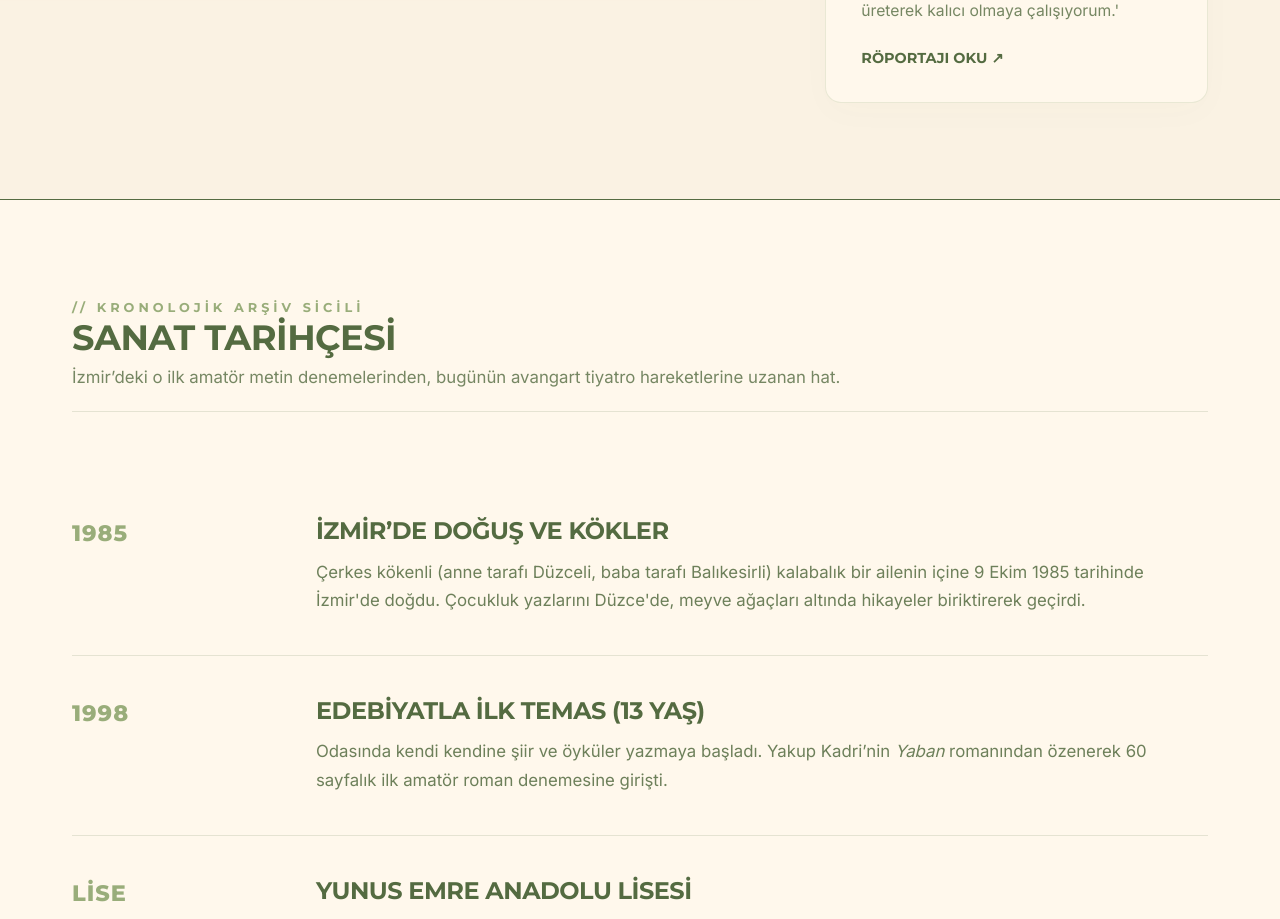
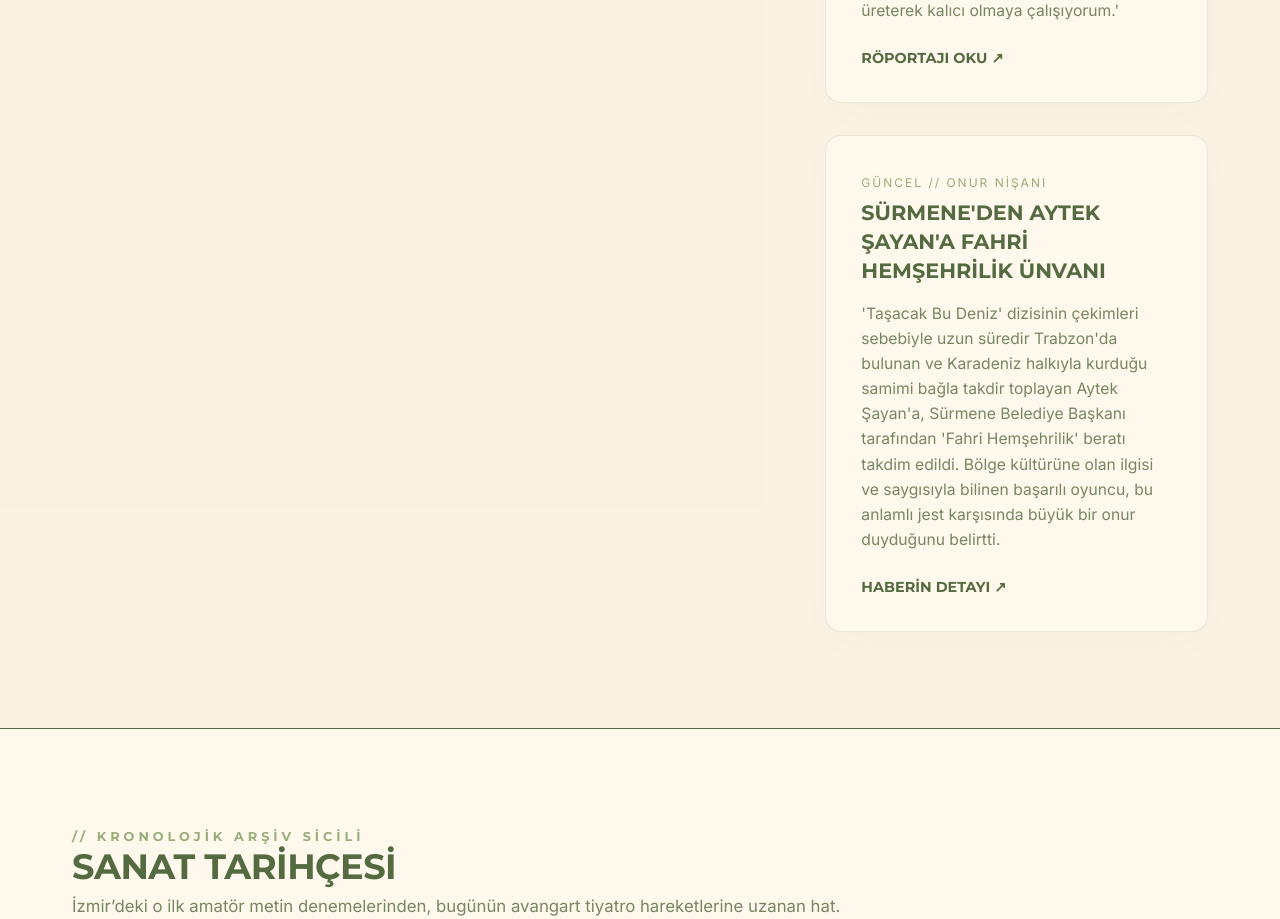
Before and after one commit to ebru1967/oyuncu-fan-projesi, a React (Vite) app: page / in a window 1280 px wide. Shown: the part 2540-3459 px from the top of the page. Built offline with nearby package versions, Linux system fonts and the light colour scheme.

Commit message:
sürmene haberi

```diff
--- a/src/data/newsData.js
+++ b/src/data/newsData.js
@@ -34,5 +34,14 @@ export const activeNews = [
     summary: "Hürriyet'e verdiği son röportajda Şerif karakteri yüzünden sokakta aldığı ilginç tepkileri anlatan başarılı aktör, mesleki duruşunu şu sözlerle özetledi: 'Oyunculuk yolunu çok ciddiye alıyorum ve o ciddiyet bazen beni yoruyor. Tiyatroyla bir şeyler üreterek kalıcı olmaya çalışıyorum.'",
     linkText: "RÖPORTAJI OKU ↗",
     linkUrl: "https://www.hurriyet.com.tr/kelebek/hurriyet-cumartesi/intikam-almakla-hic-ugrasamam-43153248"
+  },
+  {
+    id: 5,
+    regCode: "KAYIT #2026-06E",
+    category: "GÜNCEL // ONUR NİŞANI",
+    title: "Sürmene'den Aytek Şayan'a Fahri Hemşehrilik Ünvanı",
+    summary: "'Taşacak Bu Deniz' dizisinin çekimleri sebebiyle uzun süredir Trabzon'da bulunan ve Karadeniz halkıyla kurduğu samimi bağla takdir toplayan Aytek Şayan'a, Sürmene Belediye Başkanı tarafından 'Fahri Hemşehrilik' beratı takdim edildi. Bölge kültürüne olan ilgisi ve saygısıyla bilinen başarılı oyuncu, bu anlamlı jest karşısında büyük bir onur duyduğunu belirtti.",
+    linkText: "HABERİN DETAYI ↗",
+    linkUrl: "https://www.kuzeyekspres.com.tr/haber/27788232/trabzon-gunlerinde-tasacak-bu-deniz-ruzgari",
   }
 ];
--- a/src/pages/Filmography.jsx
+++ b/src/pages/Filmography.jsx
@@ -106,9 +106,9 @@ const filmographyList = [
   },
   {
     id: 1, year: "2023", title: "Su Yüzü", character: "Fırat",
-    episodes: "Kısa Film", platform: "Bağımsız", image: "/fırat.jpeg",
+    episodes: "Kısa Film", platform: "TV+", image: "/fırat.jpeg",
     summary: "Fırat, kasabada fotoğrafçılık yapan, özellikle düğün fotoğrafları çeken ve kasabanın duygusal atmosferini yansıtan bir karakterdir.",
-    url: "#"
+    url: "https://tvplus.com.tr/film-izle/su-yuzu--215988411"
   }
 ];
 
```
